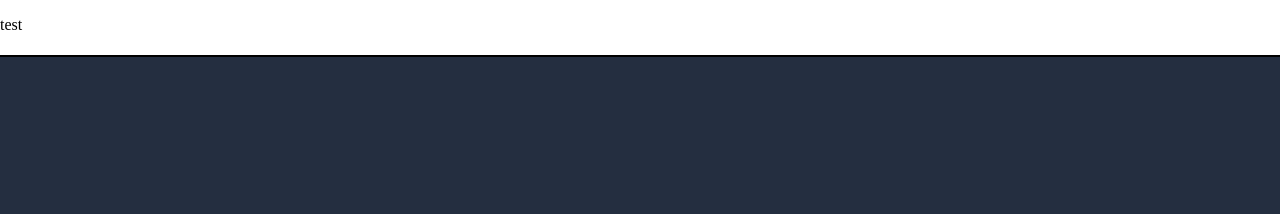
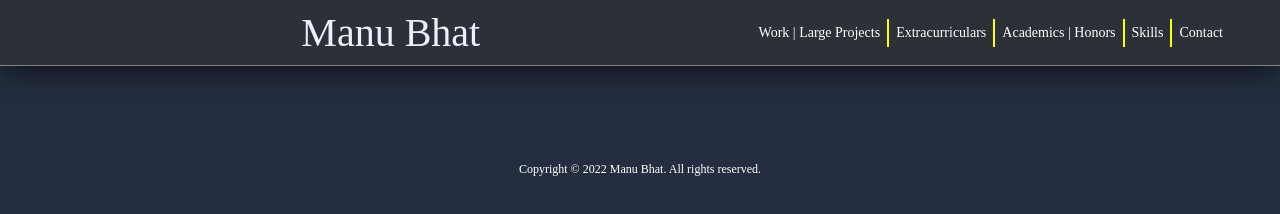
Before and after one commit to enigmurl/manusbhat-react, a React app: page / in a window 1280 px wide. Built offline with nearby package versions, Linux system fonts and the light colour scheme; a web font is replaced by a local one.

Commit message:
Working nav bar

```diff
--- a/src/commons.js
+++ b/src/commons.js
@@ -6,21 +6,20 @@
  */
 
 import './css/commons.css'
+import routing_dicitionary from './routing_structure';
 
 function StandardTemplate(props) {
     return (
-        <div className="app">
+        <div className='app'>
             <header>
-                <Navbar />
+                <Navbar active={props.active}/>
             </header>
 
             <main>
                 {props.children}
             </main>
 
-            <footer>
-
-            </footer>
+            <Footer/>
         </div>
     );
 }
@@ -28,32 +27,61 @@ function StandardTemplate(props) {
 /* NAVIGATION */
 function Navbar(props) {
     return (
-        <nav className="navbar">
+        <nav className='navbar'>
             {/* actual Manu Bhat title */}
-
+            <a href='/'>Manu Bhat</a>
             {/* separate buttons from title*/}
-            <div className="nav-buttons">
-
-            </div>
-
-            <p> test</p>
+            <ul className='nav-buttons'>
+                {/* Listed in right first order */}
+                <Navitem name='Work | Large Projects' href='/work' active = {props.active}/>
+                <Navitem name='Extracurriculars' href='/extracurriculars' active = {props.active}/>
+                <Navitem name='Academics | Honors' href='/academics' active = {props.active}/>
+                <Navitem name='Skills' href='/skills' active = {props.active}/>
+                <Navitem name='Contact' href='/contact' active = {props.active}/>
+            </ul>
         </nav>
     );
 }
 
-function Navitem() {
+function Navitem(props) {
+    const title = props.name;
+
+    let buttonClass = 'nav-button-link'
+    if (title === props.active) {
+        buttonClass += ' active-link'
+    }
+
+    const subList = routing_dicitionary[title] ?? [];
+    const genList = [];
+
+    for (const elemName of subList) {
+        genList.push(<Navitem name = {elemName.name} href ={elemName.href} />)
+    }
+
+    /* see if it's a submenu */
+    if (genList.length === 0) {
+        return (
+            <li class='nav-button-span'>
+                <a href={props.href} className={buttonClass}>{props.name} </a>
+            </li>
+        );
+    }
+
     return (
-        <div className="navbutton">
-
-        </div>
+        <li class='nav-button-span'>
+            <a href={props.href} className={buttonClass}>{props.name} </a>
+            <Navdropdown>
+                {genList}
+            </Navdropdown>
+        </li>
     );
 }
 
-function Navdropdown() {
+function Navdropdown(props) {
     return (
-        <div>
-
-        </div>
+        <ul class='nav-dropdown'>
+            {props.children}
+        </ul>
     );
 }
 
@@ -61,10 +89,35 @@ function Navdropdown() {
 
 function Footer() {
     return (
-        <div>
-        {/* has the social media pages and related content */ }
-        </div>
+        <footer>
+            {/* has the social media pages and related content */ }
+            {/* Below are some of my social media pages, my preferred */}
+            {/* method of contact for formal matters is email [] */}
+            {/* and for informal matters is discord []*/}
+
+            {/* github, gmail, linked in, discord, facebook, instagram, twitter */}
+
+
+            <div className='footer-icons'>
+                <FooterIcon/>
+                <FooterIcon/>
+                <FooterIcon/>
+                <FooterIcon/>
+                <FooterIcon/>
+                <FooterIcon/>
+            </div>
+
+            <p>Copyright © 2022 Manu Bhat. All rights reserved. </p>
+        </footer>
     );
 }
 
+
+function FooterIcon(props) {
+    return (<svg>
+
+    </svg>)
+}
+
+
 export default StandardTemplate;
--- a/src/css/commons.css
+++ b/src/css/commons.css
@@ -1,15 +1,148 @@
+/**
+ *  COPYRIGHT © 2022 MANU BHAT
+ *
+ *  ALL RIGHTS RESERVED
+ *
+ */
+
+
 .navbar {
     position: fixed;
     width: 100vw;
-    height: 55px;
+    height: 65px;
 
-    background: white;
+    display: flex;
+    justify-content: flex-end;
+    align-items: center;
 
-    border-bottom: solid black 2px;
+    background: rgba(51, 51, 51, 0.6);
 
-    font-family: 'Montserrat-bold';
+    backdrop-filter: blur(4px);
+    border-bottom: ridge 0.25px gray;
+    box-shadow: 0px 2px 35px -4px black;
 }
 
-.navbuttons {
-    float: right
+/* Manu Bhat Title */
+.navbar > a {
+    font-family: 'PT serif';
+    font-size: 40px;
+    color: #EEEEFF;
+
+    text-align: center;
+    text-decoration: none;
+
+    margin-left: 50px;
+    flex-grow: 1;
 }
+
+.nav-buttons {
+    margin: 0 50px 0 20px;
+}
+.navbar ul {
+    list-style: none;
+    padding-inline-start: 0px;
+}
+.nav-buttons {
+    display: inline;
+}
+.nav-buttons li {
+    display: inline-block;
+    position: relative;
+}
+/* second order are vertical */
+.nav-buttons ul li {
+    display: block;
+}
+
+/* add in the separators */
+.nav-buttons > li > .nav-button-link {
+    border-right: solid 2px var(--accent);
+    margin: 7px 0;
+}
+
+.nav-buttons > li:last-child > .nav-button-link {
+    border-right: solid 0px var(--accent);
+}
+
+/* First or second order nav button */
+.nav-button-link {
+    font-size: 14px;
+    text-decoration: none;
+    text-align: center;
+    font-family: 'Montserrat-light';
+    color: #FFFFFF;
+
+    display: block;
+
+    padding: 6px 7px;
+}
+
+.nav-button-link:visited {
+    color: #FFFFFF;
+}
+
+.active-link {
+    color: var(--link) !important;
+}
+
+/* Dropdowns */
+.nav-dropdown {
+    position: absolute;
+
+    opacity: 0;
+    display: flex;
+    flex-direction: column;
+    align-items: center;
+    justify-content: center;
+
+    --extra-padding: 20px;
+    width: calc(100% + var(--extra-padding));
+    /* border is 2px, -5px for extra */
+    transform: translateX(calc(-2px - var(--extra-padding)/2));
+
+    border: solid 2px var(--accent);
+    border-radius: 5px;
+    background: rgba(51, 51, 51, 0.5);
+    -webkit-backdrop-filter: blur(2px);
+    backdrop-filter: blur(2px);
+
+    pointer-events: none;
+
+    transition: all;
+    transition-delay: 0.3s;
+    transition-duration: 0.5s;
+}
+
+.nav-button-span:hover .nav-dropdown {
+    opacity: 1;
+    pointer-events: auto;
+}
+
+.nav-dropdown:hover {
+    opacity: 1;
+    pointer-events: auto;
+}
+
+/* footers */
+footer {
+    display: flex;
+    flex-direction: column;
+
+    justify-content: flex-end;
+    align-content: center;
+}
+
+footer > .footer-icons {
+    display: flex;
+
+    justify-content: center;
+}
+
+/* Copyright header */
+
+footer > p {
+    font-family: 'Montserrat-light';
+    font-size: 12px;
+    text-align: center;
+    color: #FFFFFF;
+}
--- a/src/css/index.css
+++ b/src/css/index.css
@@ -6,12 +6,14 @@
  */
 
 :root {
-  --bgcolor: #242e40;
+  --bg: #242e40;
+  --accent: #FFFF00;
+  --link: #279ec6;
 }
 
 body {
   margin: 0;
-  background: var(--bgcolor);
+  background: var(--bg);
 }
 
 /* FONTS */
@@ -30,3 +32,12 @@ body {
   src: url(https://fonts.gstatic.com/s/montserrat/v24/JTUSjIg1_i6t8kCHKm459WlhyyTh89Y.woff2) format('woff2');
   unicode-range: U+0000-00FF, U+0131, U+0152-0153, U+02BB-02BC, U+02C6, U+02DA, U+02DC, U+2000-206F, U+2074, U+20AC, U+2122, U+2191, U+2193, U+2212, U+2215, U+FEFF, U+FFFD;
 }
+
+@font-face {
+  font-family: 'PT Serif';
+  font-style: normal;
+  font-weight: 400;
+  font-display: swap;
+  src: url(https://fonts.gstatic.com/s/ptserif/v17/EJRVQgYoZZY2vCFuvAFWzr-_dSb_.woff2) format('woff2');
+  unicode-range: U+0000-00FF, U+0131, U+0152-0153, U+02BB-02BC, U+02C6, U+02DA, U+02DC, U+2000-206F, U+2074, U+20AC, U+2122, U+2191, U+2193, U+2212, U+2215, U+FEFF, U+FFFD;
+}
--- a/src/index.js
+++ b/src/index.js
@@ -10,7 +10,7 @@ import ReactDOM from 'react-dom/client';
 
 import { BrowserRouter, Routes, Route} from 'react-router-dom';
 
-import Academic from './routes/Academic';
+import Academics from './routes/Academics';
 import Contact from './routes/Contact';
 import Extracurriculars from './routes/Extracurriculars';
 import Home from './routes/Home';
@@ -26,7 +26,7 @@ root.render(
       <Route path="/" element={<Home />} />
       <Route path="work" element={<Work />} />
       <Route path="extracurriculars" element={<Extracurriculars />} />
-      <Route path="academic" element={<Academic />} />
+      <Route path="academics" element={<Academics />} />
       <Route path="skills" element={<Skills />} />
       <Route path="contact" element={<Contact />} />
     </Routes>
--- a/src/routes/Academic.js
+++ b/src/routes/Academics.js
@@ -13,12 +13,13 @@ import StandardTemplate from "../commons";
  - self studied works
  - honors
 */
-function Academic() {
+function Academics() {
     return (
-        <StandardTemplate>
+        <StandardTemplate active = 'Academics | Honors'>
+
         </StandardTemplate>
     );
 }
 
 
-export default Academic;
+export default Academics;
--- a/src/routes/Contact.js
+++ b/src/routes/Contact.js
@@ -10,10 +10,14 @@ import StandardTemplate from "../commons";
 
 /* CONTACT
  - small blurb about contacting, and also the social media pages
+
+ - thinking of a sort of web of icons that originate as the bottom 4pi/3
+   of a circle. First is email, and then it's sort of like branches
+   into the six or so social media platforms
 */
 function Contact() {
     return (
-        <StandardTemplate>
+        <StandardTemplate active = 'Contact'>
 
         </StandardTemplate>
     );
--- a/src/routes/Extracurriculars.js
+++ b/src/routes/Extracurriculars.js
@@ -13,7 +13,7 @@ import StandardTemplate from "../commons";
 */
 function Extracurriculars() {
     return (
-        <StandardTemplate>
+        <StandardTemplate active = 'Extracurriculars'>
 
         </StandardTemplate>
     );
--- a/src/routes/Home.js
+++ b/src/routes/Home.js
@@ -15,7 +15,7 @@ import StandardTemplate from "../commons";
 
 function Home() {
     return (
-        <StandardTemplate>
+        <StandardTemplate active = 'Home'>
 
         </StandardTemplate>
     );
--- a/src/routes/Skills.js
+++ b/src/routes/Skills.js
@@ -14,7 +14,7 @@ import StandardTemplate from "../commons";
 
 function Skills() {
     return (
-        <StandardTemplate>
+        <StandardTemplate active = 'Skills'>
 
         </StandardTemplate>
     );
--- a/src/routes/Work.js
+++ b/src/routes/Work.js
@@ -14,7 +14,7 @@ import StandardTemplate from "../commons";
 */
 function Work() {
     return (
-        <StandardTemplate>
+        <StandardTemplate active = 'Work | Large Projects'>
 
         </StandardTemplate>
     );
--- /dev/null
+++ b/src/routing_structure.js
@@ -0,0 +1,42 @@
+/**
+ *  COPYRIGHT © 2022 MANU BHAT
+ *
+ *  ALL RIGHTS RESERVED
+ *
+ */
+
+const routing_dicitionary = {
+    "Academics | Honors" : [
+        {
+            name:"Sub item 1",
+            href:"/academics#subitem1"
+        }
+        , {
+            name:"Sub item 2",
+            href:"/academics#subitem2"
+        }],
+    Contact :  [
+    ],
+    Extracurriculars : [
+        {
+            name:"Sub item 1",
+            href:"/academics#subitem1"
+        }
+    ],
+    Home : [
+        {
+            name:"Sub item 1",
+            href:"/academics#subitem1"
+        }
+    ],
+    Skills : [
+    ],
+    "Work | Large Projects" : [
+        {
+            name:"Sub item 1",
+            href:"/academics#subitem1"
+        }
+    ]
+};
+
+export default routing_dicitionary;
```
Also changed, not shown: public/index.html (+0 -23 lines), README.md.
